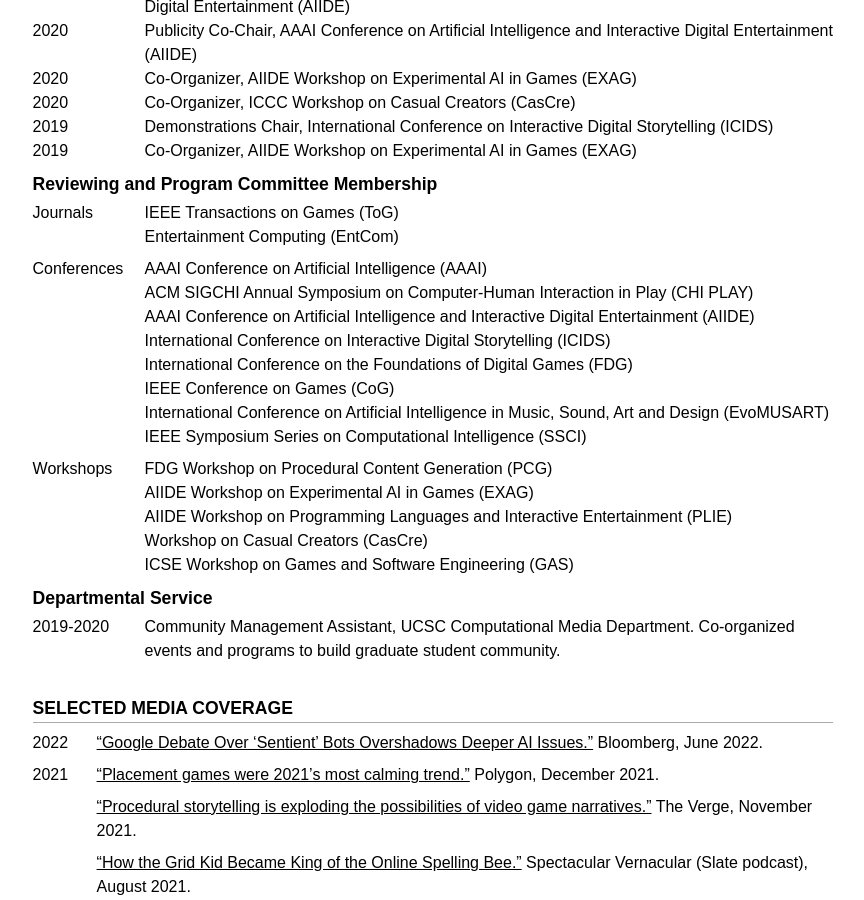
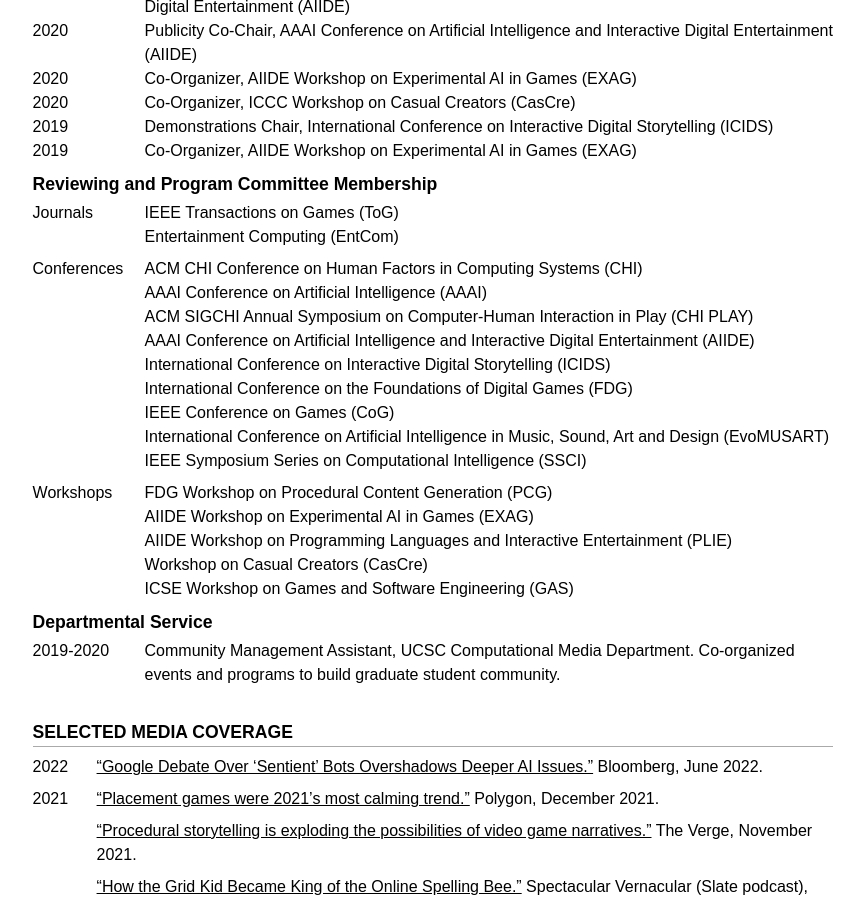
Before and after one commit to mkremins/mkremins.github.io, a Jekyll site: the page built from cv/index.html, in a window 1280 px wide and 900 px high, scrolled down 8152 px. Shown: the whole window, without its empty margins (207-1071 px from the left). Built offline with Jekyll 4.4.1, drawn with Linux system fonts in a browser that asks for light colours; some web fonts are replaced.

Commit message:
Add CHI 2023 reviewing to CV

```diff
--- a/cv/index.html
+++ b/cv/index.html
@@ -417,6 +417,7 @@ layout: null
         <div class="dated-entry">
           <div class="dated-date">Conferences</div>
           <div class="dated-content">
+            ACM CHI Conference on Human Factors in Computing Systems (CHI)<br>
             AAAI Conference on Artificial Intelligence (AAAI)<br>
             ACM SIGCHI Annual Symposium on Computer-Human Interaction in Play (CHI PLAY)<br>
             AAAI Conference on Artificial Intelligence and Interactive Digital Entertainment (AIIDE)<br>
```
